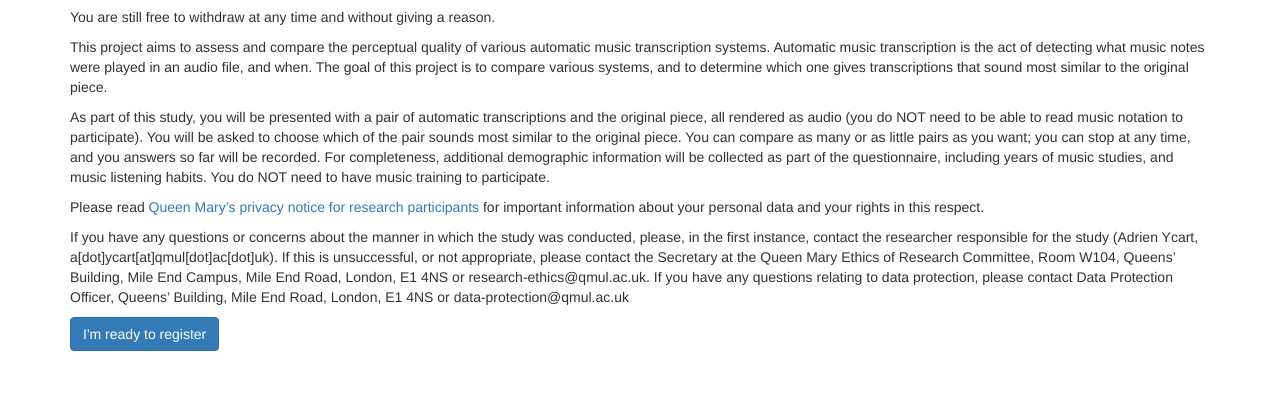
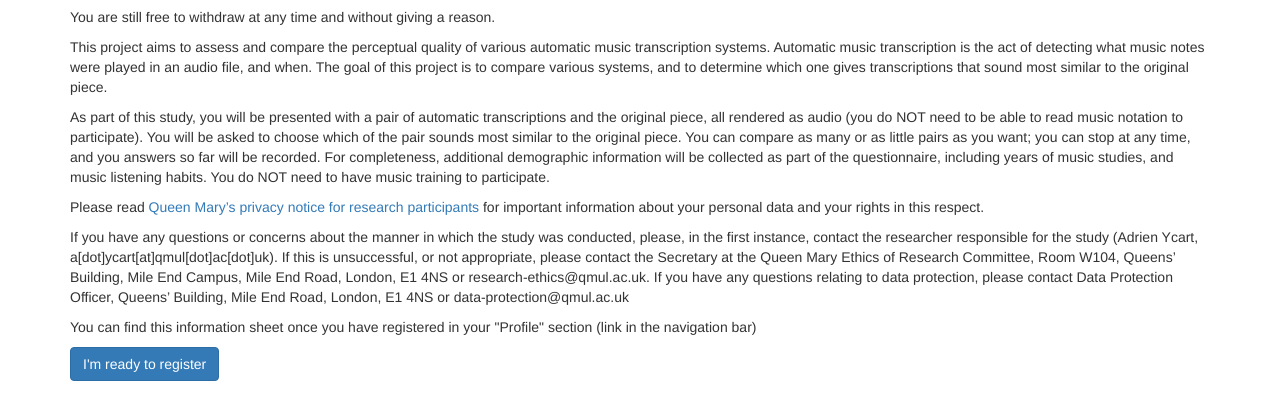
Before and after one commit to adrienycart/AMT_perception_website, a Flask app: page /information_sheet in a window 1280 px wide. Shown: the part 318-738 px from the top of the page. Run offline with Flask 3, Linux system fonts and the light colour scheme; parts of the project's set-up code (start-up, migrations or seed data) failed here and were passed over; some libraries are stand-ins or nearby versions.

Commit message:
Update information_sheet.html

```diff
--- a/app/templates/information_sheet.html
+++ b/app/templates/information_sheet.html
@@ -56,6 +56,9 @@ or research-ethics@qmul.ac.uk. If you have any questions relating to data
 protection, please contact Data Protection Officer, Queens’ Building, Mile
 End Road, London, E1 4NS or data-protection@qmul.ac.uk
 </p>
+<p>
+You can find this information sheet once you have registered in your "Profile" section (link in the navigation bar)
+</p>
 
 {% if current_user.is_anonymous %}
 <a class="btn btn-primary" role="button"  href="{{url_for('register')}}"> I'm ready to register </a>
```
